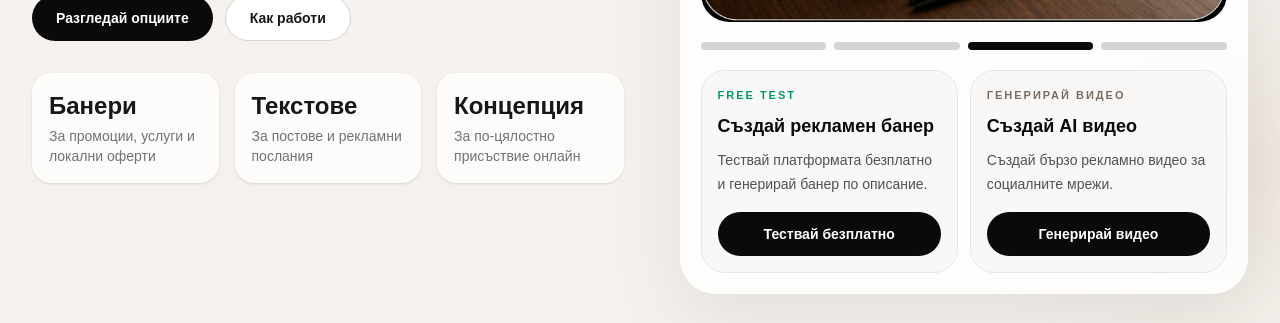
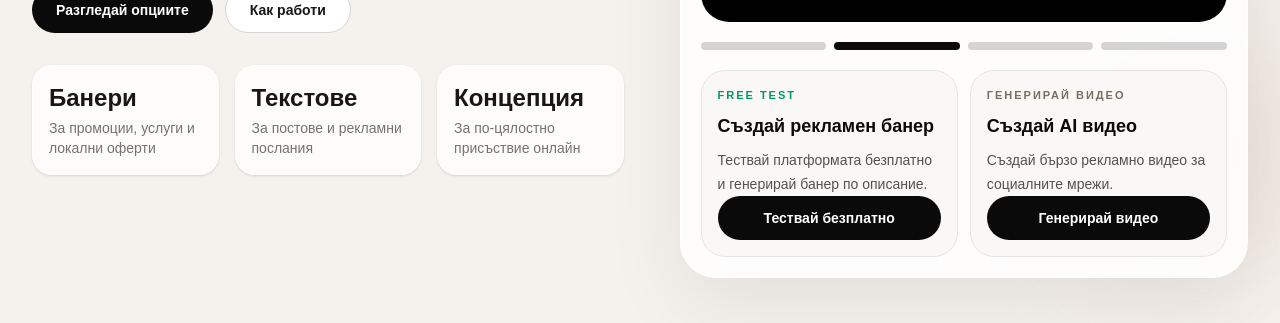
Before and after one commit to celevra-coder/ai-smm-platform, a Next.js app: page / in a window 1280 px wide. Shown: the part 843-1166 px from the top of the page. Built offline with nearby package versions, Linux system fonts and the light colour scheme; no server answers; grey boxes are pictures that could not be loaded.

Commit message:
Align homepage CTA buttons

```diff
--- a/app/page.tsx
+++ b/app/page.tsx
@@ -218,8 +218,8 @@ export default function HomePage() {
                 ))}
               </div>
 
-              <div className="mt-5 grid gap-3 sm:grid-cols-2">
-  <div className="rounded-[24px] border border-neutral-200 bg-[#faf8f6] p-4">
+              <div className="mt-5 grid items-stretch gap-3 sm:grid-cols-2">
+  <div className="flex h-full flex-col rounded-[24px] border border-neutral-200 bg-[#faf8f6] p-4">
     <p className="text-[11px] font-black uppercase tracking-[0.18em] text-emerald-600">
       Free Test
     </p>
@@ -235,13 +235,13 @@ export default function HomePage() {
     <Link
       href="/dashboard?mode=quick"
       onClick={(e) => handleProtectedClick(e, "/dashboard?mode=quick")}
-      className="mt-4 inline-flex w-full items-center justify-center rounded-full bg-neutral-950 px-5 py-3 text-sm font-bold text-white transition hover:opacity-90"
+      className="mt-auto inline-flex w-full items-center justify-center rounded-full bg-neutral-950 px-5 py-3 text-sm font-bold text-white transition hover:opacity-90"
     >
       Тествай безплатно
     </Link>
   </div>
 
-  <div className="rounded-[24px] border border-neutral-200 bg-[#faf8f6] p-4">
+  <div className="flex h-full flex-col rounded-[24px] border border-neutral-200 bg-[#faf8f6] p-4">
   <p className="text-[11px] font-black uppercase tracking-[0.18em] text-[#7a6d62]">
     Генерирай видео
   </p>
@@ -257,7 +257,7 @@ export default function HomePage() {
   <Link
     href="/dashboard/video"
     onClick={(e) => handleProtectedClick(e, "/dashboard/video")}
-    className="mt-4 inline-flex w-full items-center justify-center rounded-full bg-neutral-950 px-5 py-3 text-sm font-bold text-white transition hover:opacity-90"
+     className="mt-auto inline-flex w-full items-center justify-center rounded-full bg-neutral-950 px-5 py-3 text-sm font-bold text-white transition hover:opacity-90"
   >
     Генерирай видео
   </Link>
```
